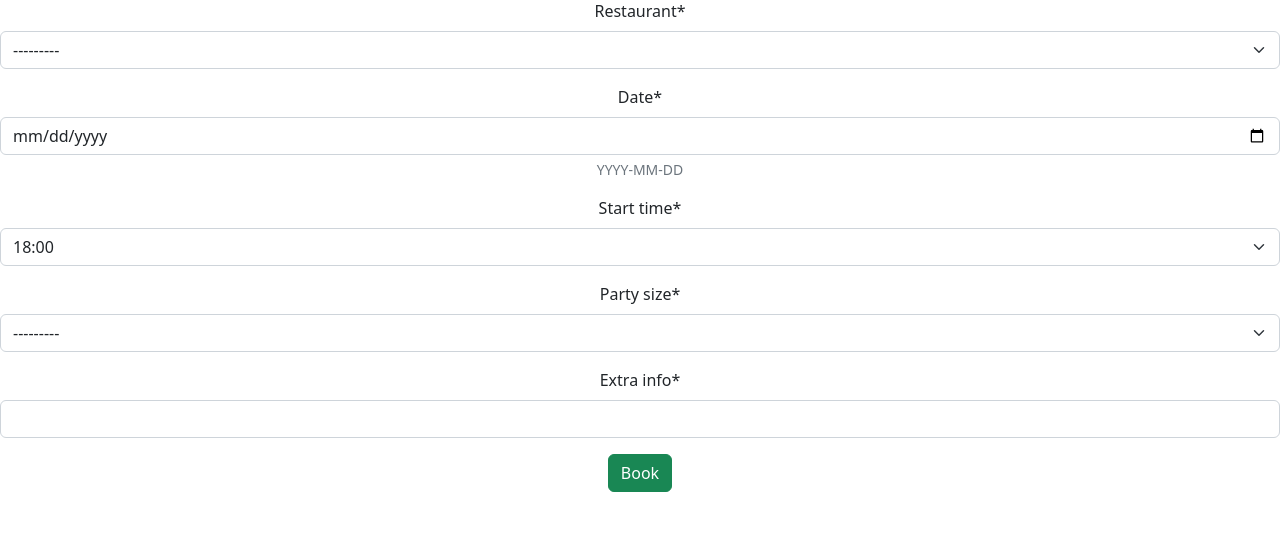
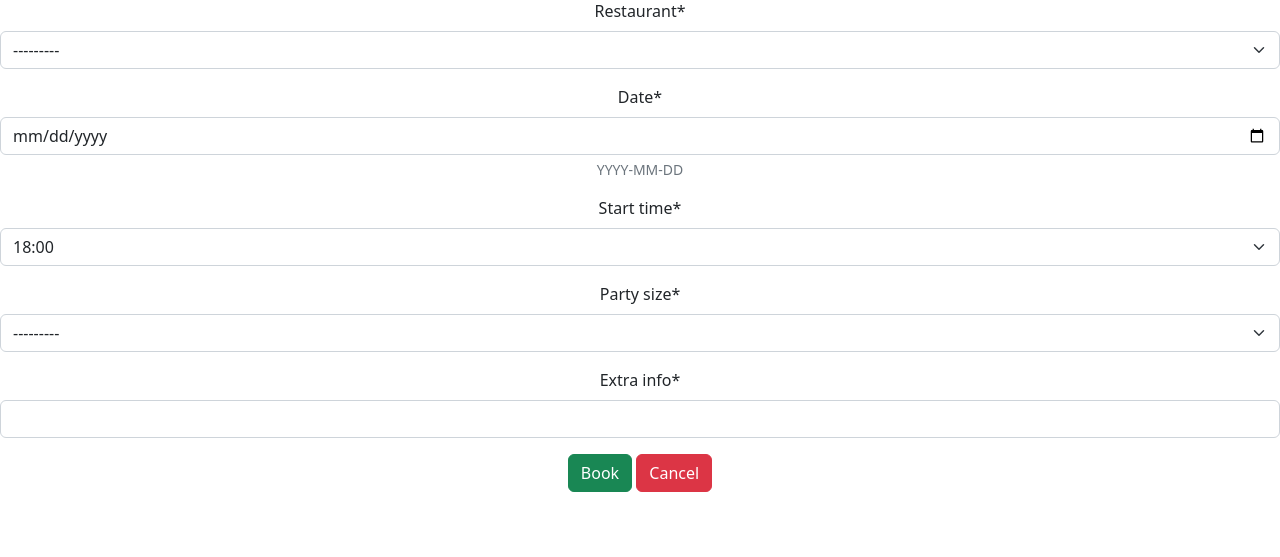
Before and after one commit to t-hullis/Restaurant-Booking-System, a Django app: page /make-booking in a window 1280 px wide. Shown: the part 57-614 px from the top of the page. Run offline with Django 3.2, Linux system fonts and the light colour scheme; a user stored in the database is signed in; data comes from the database, SQL or seed files in the repository; some libraries are stand-ins or nearby versions.

Commit message:
add cancel button to booking form

```diff
--- a/templates/bookingsys/make_booking.html
+++ b/templates/bookingsys/make_booking.html
@@ -3,5 +3,7 @@
 <form method="post" class="text-center">
   {% csrf_token %}{{form|crispy}}
   <button type="submit" class="btn btn-success">Book</button>
+  <button class="btn btn-secondary btn-danger" type="button" onclick="window.history.back();">Cancel</button>
+
 </form>
 {% endblock %}
```
Also changed, not shown: templates/account/login.html (renamed from templates/registration/login.html), templates/account/sign_up.html (renamed from templates/registration/sign_up.html).
